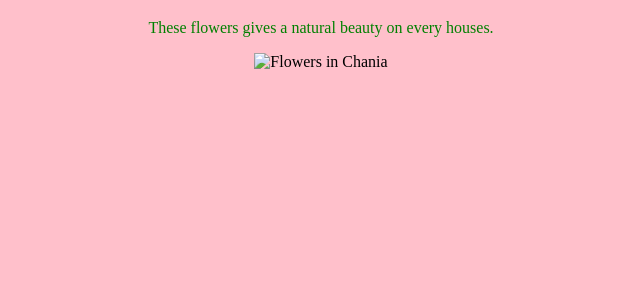
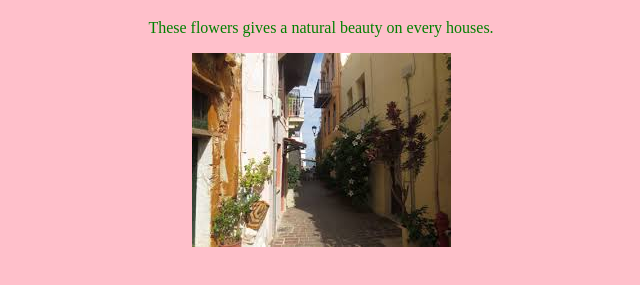
Before and after one commit to Jofemyzyl/jofemyzyl, a plain HTML site: page index.html in a window 1280 px wide. Shown: the part 61-346 px from the top of the page, without its empty margins (319-959 px from the left). Drawn offline with Linux system fonts and the light colour scheme.

Commit message:
Update index.html

```diff
--- a/index.html
+++ b/index.html
@@ -7,6 +7,6 @@
 <center>
 <h1 style="color:Tomato;"</h1> The Beauty Of Flowers</h1>
 <p style="color:Green;">These flowers gives a natural beauty on every houses.</p>
-<img src="img_chania.jpg" alt="Flowers in Chania">
+<img src="images/im.jpg" alt="Flowers in Chania">
 
 </html>
```
